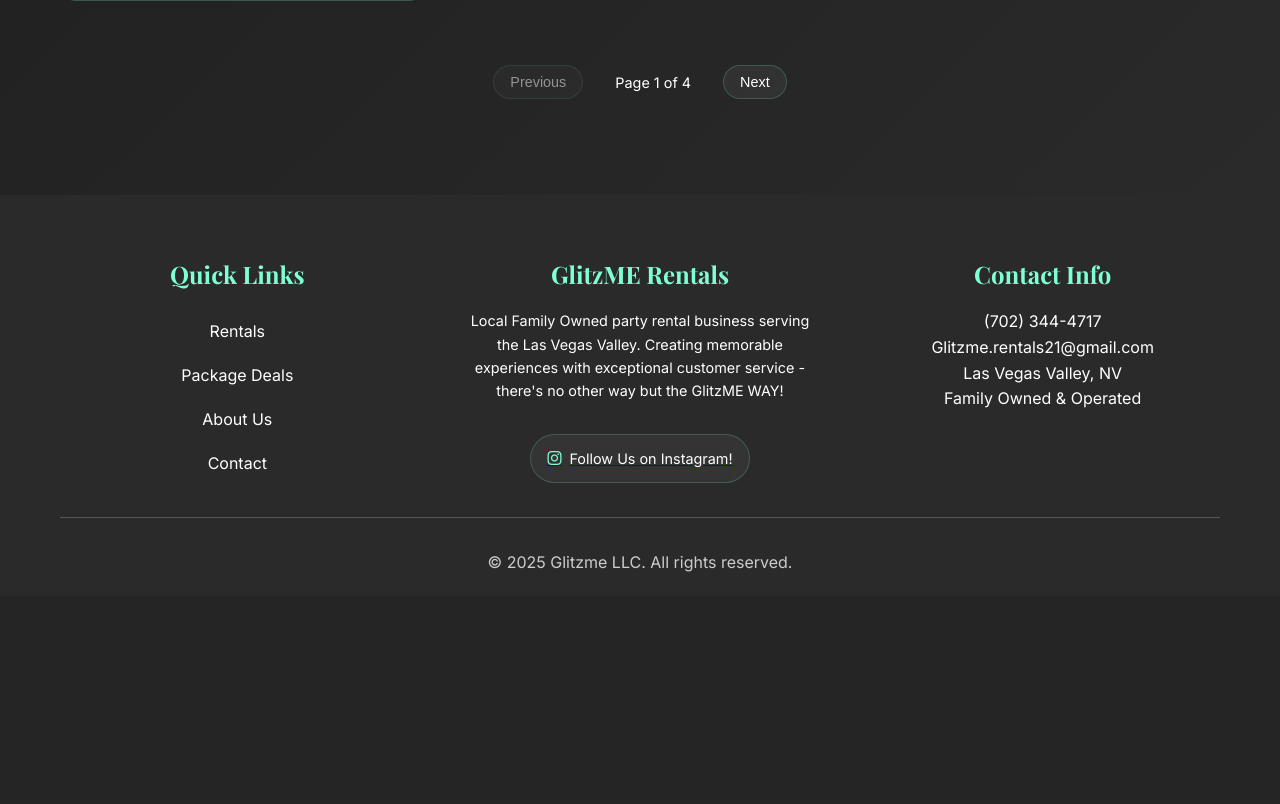
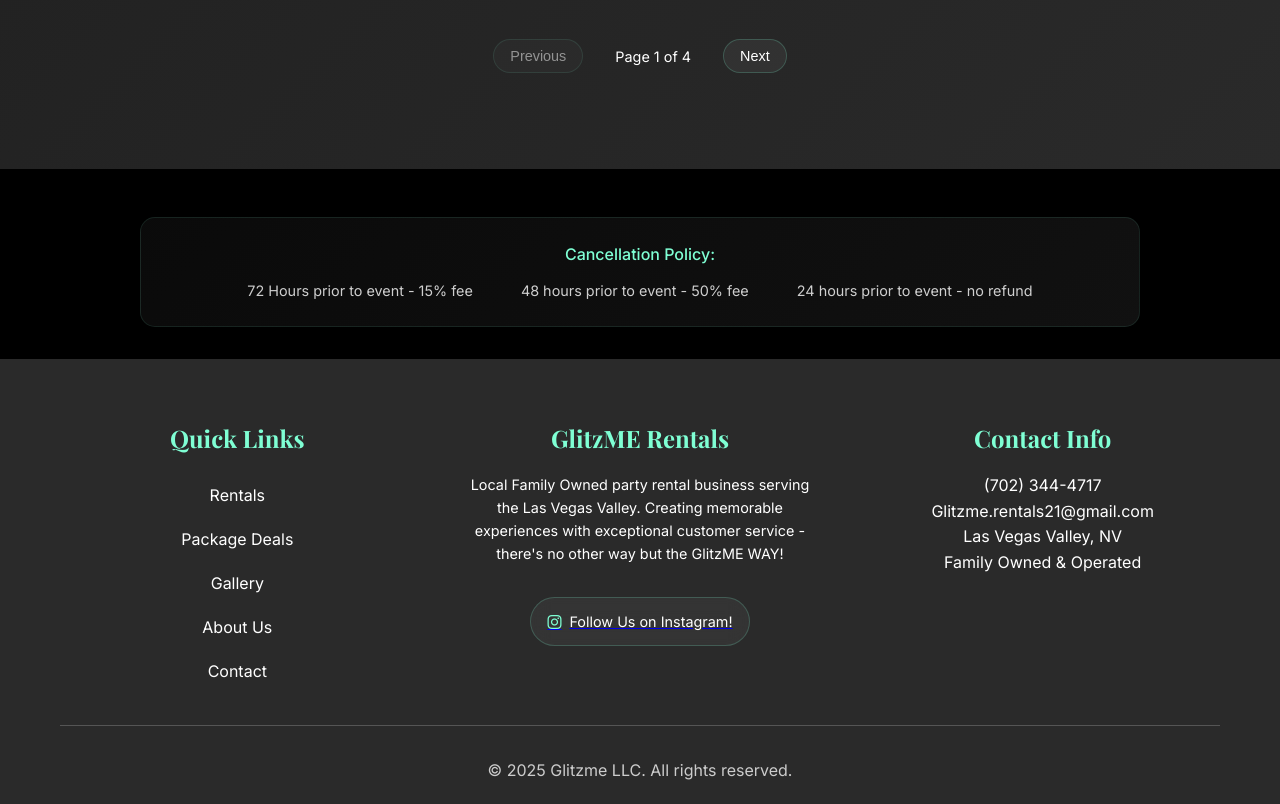
Before and after one commit to ThyGhy/GlitzMe-Rentals, a Flask app: page /rentals in a window 1280 px wide. Shown: the part 1613-2417 px from the top of the page. Before the commit the page ends 2185 px from the top, so only its background shows below. Run offline with Flask 3, Linux system fonts and the light colour scheme.

Commit message:
Minor Edits

```diff
--- a/static/CSS/desktop.css
+++ b/static/CSS/desktop.css
@@ -2019,3 +2019,41 @@ h3 {
         font-size: 1.3rem;
     }
 }
+
+/* Cancellation Policy - Desktop */
+.cancellation-policy {
+    padding: 1.5rem;
+    margin: 3rem auto 2rem;
+    max-width: 1000px;
+    background: linear-gradient(135deg, rgba(26, 26, 26, 0.4) 0%, rgba(42, 42, 42, 0.4) 100%);
+    border-radius: 15px;
+    border: 1px solid rgba(127, 255, 212, 0.1);
+}
+
+.policy-text {
+    color: rgba(255, 255, 255, 0.8);
+    font-size: 0.9rem;
+    text-align: center;
+    font-family: 'Inter', sans-serif;
+}
+
+.policy-text p {
+    margin-bottom: 0.75rem;
+    font-weight: 500;
+    color: #7FFFD4;
+    font-size: 1rem;
+}
+
+.policy-text ul {
+    list-style: none;
+    padding: 0;
+    margin: 0;
+    display: flex;
+    justify-content: center;
+    gap: 3rem;
+}
+
+.policy-text li {
+    line-height: 1.5;
+    margin: 0;
+}
--- a/static/CSS/mobile.css
+++ b/static/CSS/mobile.css
@@ -2436,3 +2431,40 @@ h3 {
         font-size: 18px;
     }
 }
+
+/* Cancellation Policy - Mobile */
+.cancellation-policy {
+    padding: 1.5rem;
+    margin: 3rem 1rem 2rem;
+    background: linear-gradient(135deg, rgba(26, 26, 26, 0.4) 0%, rgba(42, 42, 42, 0.4) 100%);
+    border-radius: 15px;
+    border: 1px solid rgba(127, 255, 212, 0.1);
+}
+
+.policy-text {
+    color: rgba(255, 255, 255, 0.8);
+    font-size: 0.85rem;
+    text-align: center;
+    font-family: 'Inter', sans-serif;
+}
+
+.policy-text p {
+    margin-bottom: 0.75rem;
+    font-weight: 500;
+    color: #7FFFD4;
+    font-size: 0.9rem;
+}
+
+.policy-text ul {
+    list-style: none;
+    padding: 0;
+    margin: 0;
+    display: flex;
+    flex-direction: column;
+    gap: 0.5rem;
+}
+
+.policy-text li {
+    line-height: 1.4;
+    margin: 0;
+}
--- a/templates/about.html
+++ b/templates/about.html
@@ -75,6 +75,7 @@
                     <ul>
                         <li><a href="{{ url_for('rentals') }}">Rentals</a></li>
                         <li><a href="{{ url_for('packages') }}">Package Deals</a></li>
+                        <li><a href="{{ url_for('gallery') }}">Gallery</a></li>
                         <li><a href="{{ url_for('about') }}">About Us</a></li>
                         <li><a href="{{ url_for('contact_page') }}">Contact</a></li>
                     </ul>
--- a/templates/contact.html
+++ b/templates/contact.html
@@ -84,6 +84,7 @@
                     <ul>
                         <li><a href="{{ url_for('rentals') }}">Rentals</a></li>
                         <li><a href="{{ url_for('packages') }}">Package Deals</a></li>
+                        <li><a href="{{ url_for('gallery') }}">Gallery</a></li>
                         <li><a href="{{ url_for('about') }}">About Us</a></li>
                         <li><a href="{{ url_for('contact_page') }}">Contact</a></li>
                     </ul>
--- a/templates/gallery.html
+++ b/templates/gallery.html
@@ -193,6 +193,7 @@
                     <ul>
                         <li><a href="{{ url_for('rentals') }}">Rentals</a></li>
                         <li><a href="{{ url_for('packages') }}">Package Deals</a></li>
+                        <li><a href="{{ url_for('gallery') }}">Gallery</a></li>
                         <li><a href="{{ url_for('about') }}">About Us</a></li>
                         <li><a href="{{ url_for('contact_page') }}">Contact</a></li>
                     </ul>
--- a/templates/index.html
+++ b/templates/index.html
@@ -20,9 +20,6 @@
     <link rel="stylesheet" href="https://cdnjs.cloudflare.com/ajax/libs/font-awesome/6.0.0/css/all.min.css">
 </head>
 <body>
-    <!-- Skip to main content link for keyboard users -->
-    <a href="#main-content" class="skip-link">Skip to main content</a>
-
     <!-- Navigation -->
     <nav class="navbar" role="navigation" aria-label="Main navigation">
         <div class="nav-container">
@@ -113,6 +110,7 @@
                     <ul>
                         <li><a href="{{ url_for('rentals') }}">Rentals</a></li>
                         <li><a href="{{ url_for('packages') }}">Package Deals</a></li>
+                        <li><a href="{{ url_for('gallery') }}">Gallery</a></li>
                         <li><a href="{{ url_for('about') }}">About Us</a></li>
                         <li><a href="{{ url_for('contact_page') }}">Contact</a></li>
                     </ul>
--- a/templates/rentals.html
+++ b/templates/rentals.html
@@ -19,9 +19,6 @@
     <link rel="stylesheet" href="https://cdnjs.cloudflare.com/ajax/libs/font-awesome/6.0.0/css/all.min.css">
 </head>
 <body>
-    <!-- Skip to main content link for keyboard users -->
-    <a href="#main-content" class="skip-link">Skip to main content</a>
-
     <!-- Navigation -->
     <nav class="navbar" role="navigation" aria-label="Main navigation">
         <div class="nav-container">
@@ -99,6 +96,18 @@
                 {% endif %}
             </div>
         </section>
+
+        <!-- Cancellation Policy -->
+        <section class="cancellation-policy" aria-label="Cancellation Policy">
+            <div class="policy-text">
+                <p>Cancellation Policy:</p>
+                <ul>
+                    <li>72 Hours prior to event - 15% fee</li>
+                    <li>48 hours prior to event - 50% fee</li>
+                    <li>24 hours prior to event - no refund</li>
+                </ul>
+            </div>
+        </section>
     </main>
 
     <!-- Image Modal/Lightbox -->
@@ -119,6 +128,7 @@
                     <ul>
                         <li><a href="{{ url_for('rentals') }}">Rentals</a></li>
                         <li><a href="{{ url_for('packages') }}">Package Deals</a></li>
+                        <li><a href="{{ url_for('gallery') }}">Gallery</a></li>
                         <li><a href="{{ url_for('about') }}">About Us</a></li>
                         <li><a href="{{ url_for('contact_page') }}">Contact</a></li>
                     </ul>
```
Also changed, not shown: other parts of static/CSS/mobile.css (+70 -75 lines), templates/packages.html (+13 -3 lines).
